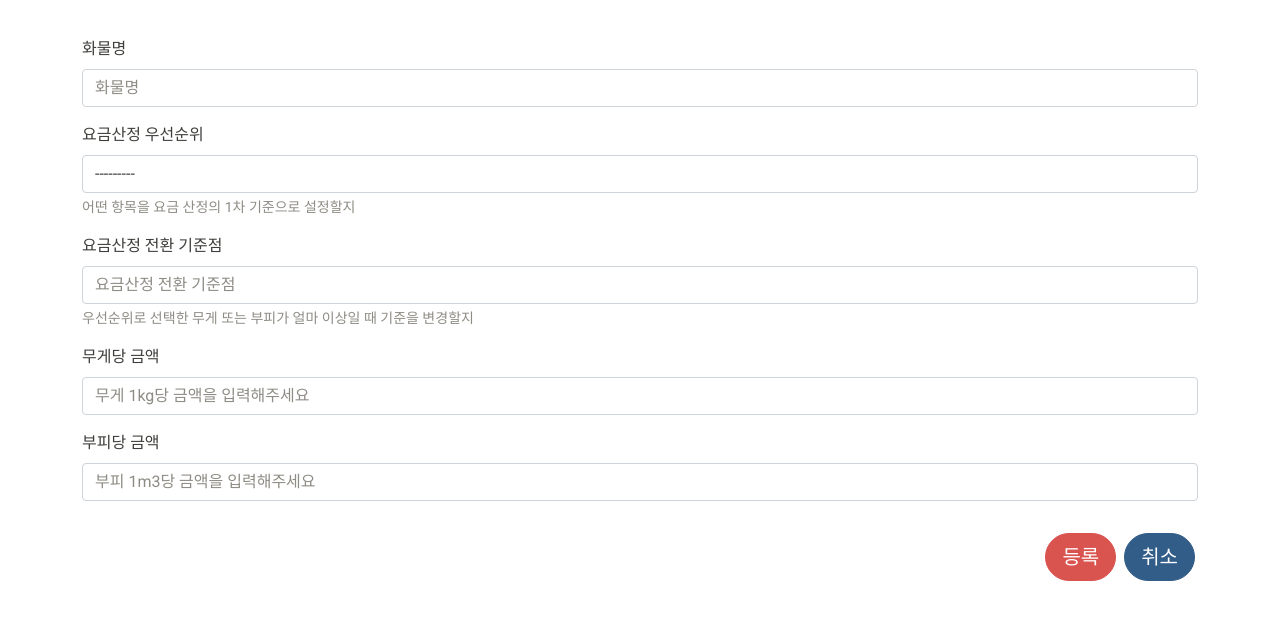
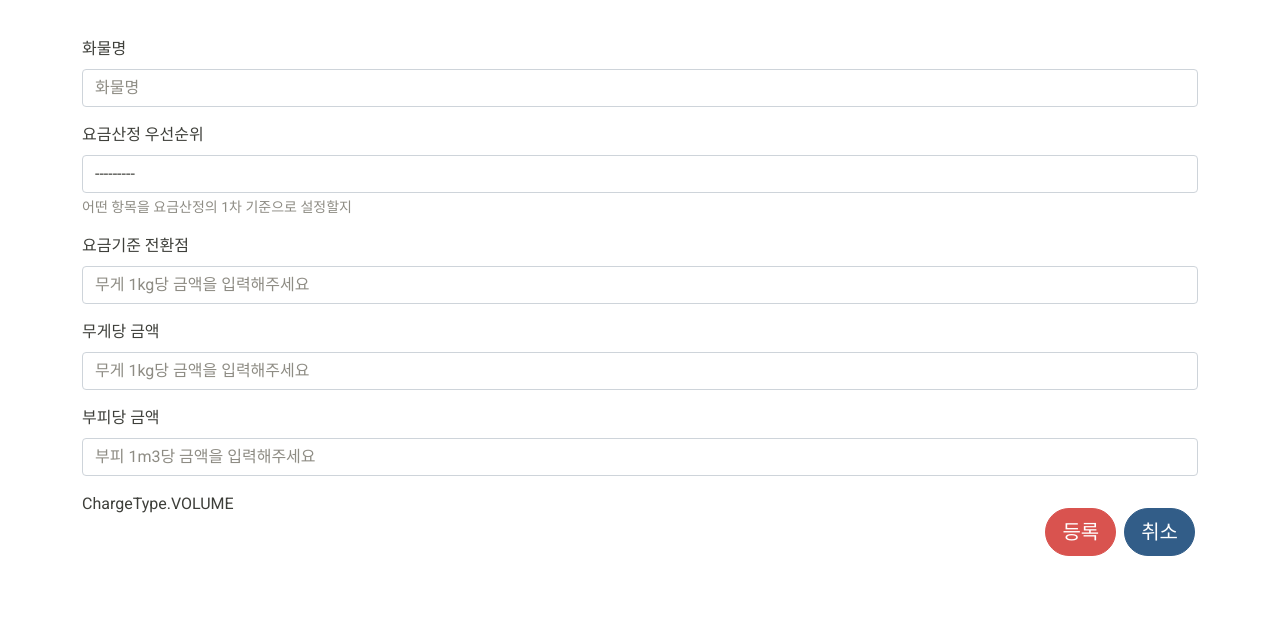
Before and after one commit to catveloper/barosign, a Django app: page /calculator/freight/ in a window 1280 px wide. Shown: the part 182-800 px from the top of the page. Run offline with Django 3.2, Linux system fonts and the light colour scheme; some libraries are stand-ins or nearby versions.

Commit message:
update chargeType for unit viewing

```diff
--- a/apps/calculator/forms.py
+++ b/apps/calculator/forms.py
@@ -5,13 +5,17 @@ from apps.calculator.models import Freight
 
 
 class FreightForm(forms.ModelForm):
+    rate_conversion_point = forms.IntegerField(
+        label='요금기준 전환점',
+        widget=forms.TextInput({'placeholder': '무게 1kg당 금액을 입력해주세요'})
+    )
     charge_per_weight = forms.IntegerField(
         label='무게당 금액',
-        widget=forms.NumberInput({'placeholder': '무게 1kg당 금액을 입력해주세요'})
+        widget=forms.TextInput({'placeholder': '무게 1kg당 금액을 입력해주세요'})
     )
     charge_per_volume = forms.IntegerField(
         label='부피당 금액',
-        widget=forms.NumberInput({'placeholder': '부피 1m3당 금액을 입력해주세요'})
+        widget=forms.TextInput({'placeholder': '부피 1m3당 금액을 입력해주세요'})
     )
 
     class Meta:
--- a/apps/calculator/models.py
+++ b/apps/calculator/models.py
@@ -7,15 +7,15 @@ from apps.calculator.enums import ChargeType
 class Freight(models.Model):
 
     name = models.CharField('화물명', max_length=100, unique=True)
-    priority = models.CharField('요금산정 우선순위', choices=ChargeType.choices, max_length=20, help_text='어떤 항목을 요금 산정의 1차 기준으로 설정할지')
-    rate_conversion_point = models.IntegerField('요금산정 전환 기준점', help_text='우선순위로 선택한 무게 또는 부피가 얼마 이상일 때 기준을 변경할지')
+    priority = models.CharField('요금산정 우선순위', choices=ChargeType.choices, max_length=20, help_text='어떤 항목을 요금산정의 1차 기준으로 설정할지')
+    rate_conversion_point = models.IntegerField('요금기준 전환점', help_text='우선순위로 선택한 무게 또는 부피가 얼마 이상일 때 요금기준을 변경할지')
     charge_per_weight = models.IntegerField('무게당 금액')
     charge_per_volume = models.IntegerField('부피당 금액')
     create_dt = models.DateTimeField('작성일', auto_now_add=True)
     update_dt = models.DateTimeField('수정일', auto_now=True)
 
-    def get_priority_unit(self):
-        return ChargeType[self.priority].unit
+    def get_priority_unit_html(self):
+        return ChargeType[self.priority].unit_html
 
 
 class ChargeCalculator(models.Model):
--- a/apps/calculator/views.py
+++ b/apps/calculator/views.py
@@ -2,6 +2,7 @@
 from django.urls import reverse_lazy
 from django.views.generic import FormView, ListView
 
+from apps.calculator.enums import ChargeType
 from apps.calculator.forms import FreightForm
 from apps.calculator.models import Freight
 
@@ -18,6 +19,11 @@ class FreightFV(FormView):
     success_url = reverse_lazy('calculator:freight_lv')
     form_class = FreightForm
 
+    def get_context_data(self, **kwargs):
+        context_data = super().get_context_data(**kwargs)
+        context_data['chargeType'] = ChargeType.VOLUME
+        return context_data
+
     def form_valid(self, form):
         form.save()
         return super().form_valid(form)
--- a/templates/calculator/freight/form.html
+++ b/templates/calculator/freight/form.html
@@ -5,11 +5,35 @@
 {% block content %}
     <form action="{% url 'calculator:freight_fv' %}" method="post">
         {% csrf_token %}
-            {% bootstrap_form form %}
+            {% bootstrap_field form.name %}
+            {% bootstrap_field form.priority %}
+            {% bootstrap_field form.rate_conversion_point addon_after="<span id='unit'>미선택</span>" %}
+            {% bootstrap_field form.charge_per_weight addon_after="원/kg"%}
+            {% bootstrap_field form.charge_per_volume addon_after="원/m<sup>3</sup>"%}
         <div class="btn-group-lg mt-3 form-row float-right">
             <button type="submit" class="btn btn-danger rounded-pill mr-2">등록</button>
             <button type="button" class="btn btn-primary rounded-pill mr-2 page_link" data-url="{% url 'calculator:freight_lv' %}">취소</button>
         </div>
     </form>
-    {{ list_params }}
+    {{ chargeType }}
 {% endblock %}
+
+{% block extra_script %}
+<script>
+    $(function () {
+        $('#id_rate_conversion_point, #id_charge_per_weight, #id_charge_per_volume ').inputmask("numeric", {
+            autoGroup: true,
+            groupSeparator: ",",
+            digits: 0,
+            allowMinus: false,
+            repeat: 12,
+            rightAlign: false
+        }).next('div').find('span').css('background-color','#e9ecef')
+
+        $('#priority').change(function () {
+            $('#unit').text()
+        })
+
+    })
+</script>
+{% endblock %}
--- a/templates/calculator/freight/list.html
+++ b/templates/calculator/freight/list.html
@@ -40,7 +40,7 @@
                         <tr class="page_link" data-url="{% url 'calculator:freight_fv'%}">
                             <td><p class="text-nowrap mb-0">{{ object.name }}</p></td>
                             <td>{{ object.get_priority_display }}</td>
-                            <td>{{ object.rate_conversion_point }} {{ object.get_priority_unit }}</td>
+                            <td>{{ object.rate_conversion_point }} {{ object.get_priority_unit_html }}</td>
                             <td>{{ object.charge_per_weight|intcomma }} 원</td>
                             <td>{{ object.charge_per_volume|intcomma }} 원</td>
                         </tr>
```
Also changed, not shown: apps/calculator/enums.py (+10 -7 lines).
